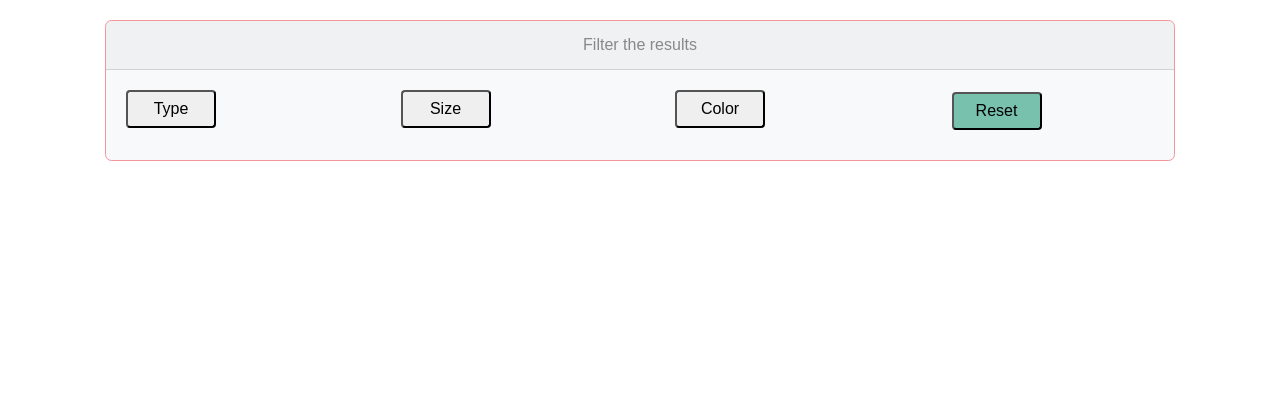
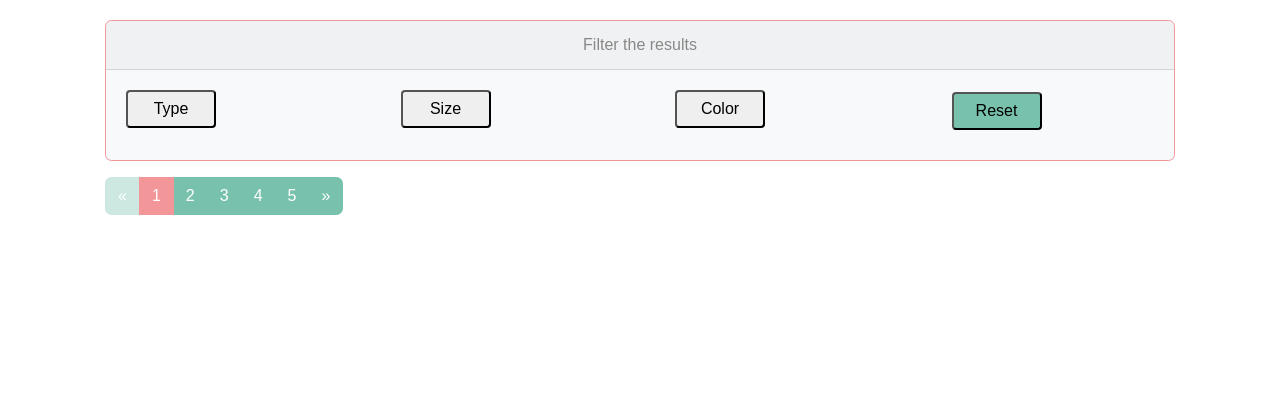
Before and after one commit to Surelis848/eDress, a Flask app: page /get_clothes in a window 1280 px wide. Shown: the part 56-470 px from the top of the page. Run offline with Flask 2, Linux system fonts and the light colour scheme; data that the repository does not hold is empty; parts of the project's set-up code (start-up, migrations or seed data) failed here and were passed over; some libraries are stand-ins or nearby versions; some web fonts are replaced.

Commit message:
Add html code for pagination from Bootswatch

```diff
--- a/templates/getclothes.html
+++ b/templates/getclothes.html
@@ -60,4 +60,31 @@
     </div>
     {% endfor %}
 </div>
+<div class="row">
+    <div>
+  <ul class="pagination">
+    <li class="page-item disabled">
+      <a class="page-link" href="#">&laquo;</a>
+    </li>
+    <li class="page-item active">
+      <a class="page-link" href="#">1</a>
+    </li>
+    <li class="page-item">
+      <a class="page-link" href="#">2</a>
+    </li>
+    <li class="page-item">
+      <a class="page-link" href="#">3</a>
+    </li>
+    <li class="page-item">
+      <a class="page-link" href="#">4</a>
+    </li>
+    <li class="page-item">
+      <a class="page-link" href="#">5</a>
+    </li>
+    <li class="page-item">
+      <a class="page-link" href="#">&raquo;</a>
+    </li>
+  </ul>
+</div>
+</div>
 {% endblock %}
```
